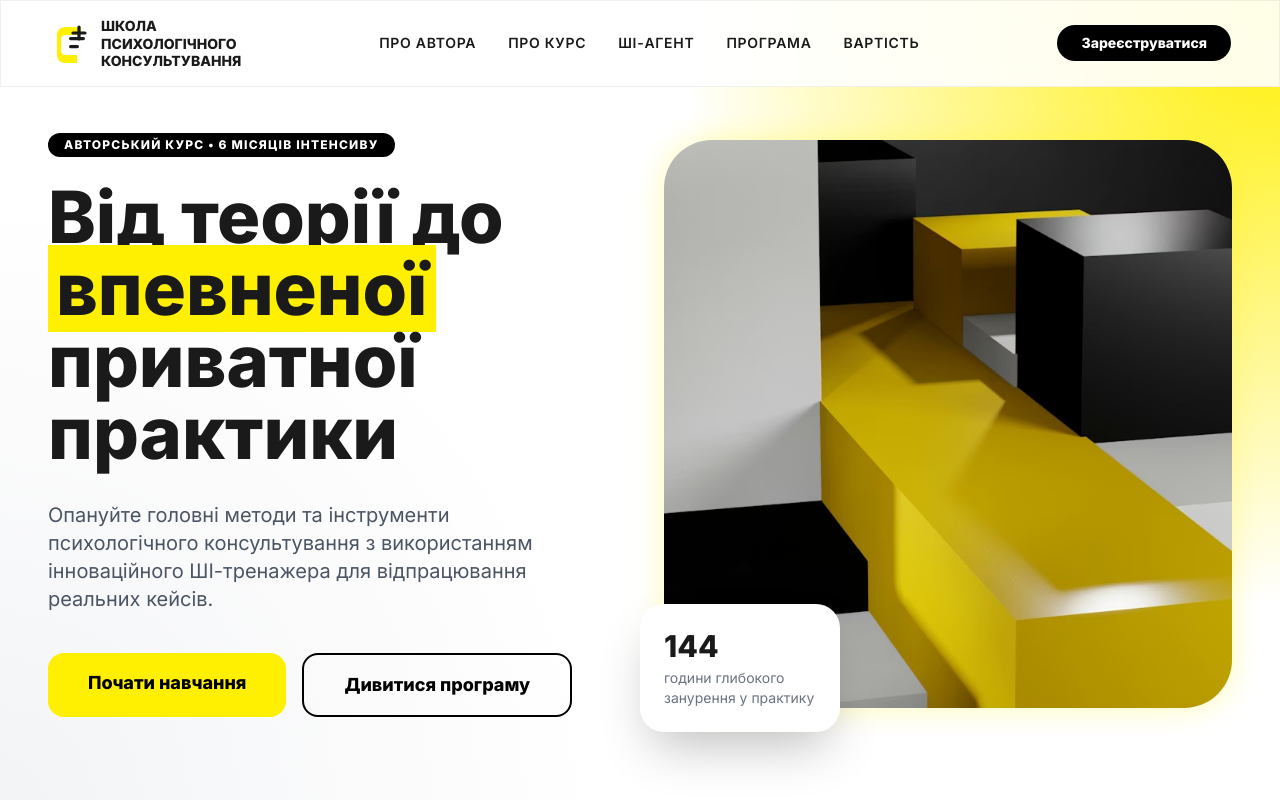
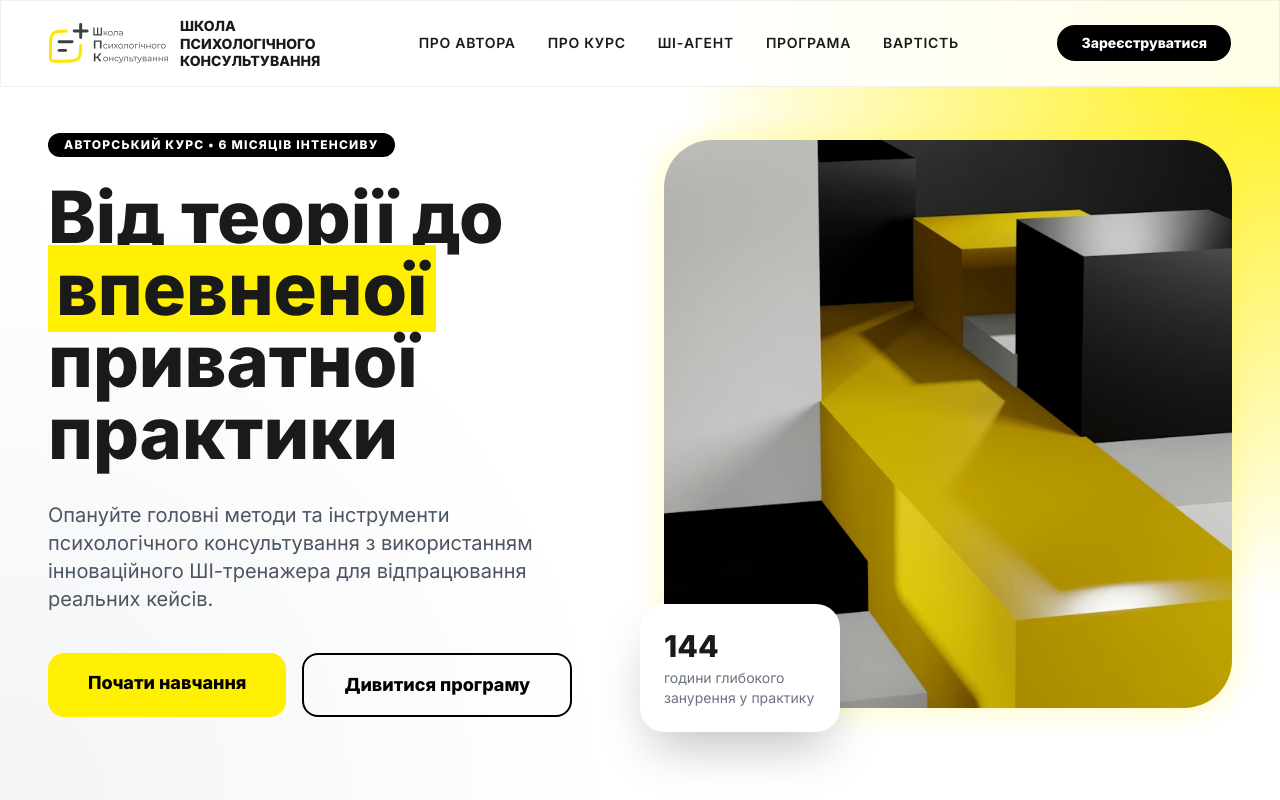
Before and after one commit to androsovzp/psychoschool, a website: page public/index.html in a window 1280 px wide. Shown: the top 800 px of the page. Drawn offline with nearby package versions, Linux system fonts and the light colour scheme.

Commit message:
Replace inline SVG logo with logo.svg across all pages
Co-Authored-By: Claude Sonnet 4.6 <noreply@anthropic.com>

```diff
--- a/public/index.html
+++ b/public/index.html
@@ -102,14 +102,7 @@
         <div class="max-w-7xl mx-auto flex justify-between items-center">
             <!-- Logo -->
             <div class="flex items-center gap-3">
-                <svg width="40" height="40" viewBox="0 0 100 100" fill="none" xmlns="http://www.w3.org/2000/svg">
-                    <path
-                        d="M20 30C20 18.9543 28.9543 10 40 10H80V30H40C34.4772 30 30 34.4772 30 40V70C30 75.5228 34.4772 80 40 80H70V100H40C28.9543 100 20 91.0457 20 80V30Z"
-                        fill="#FFEF00" />
-                    <rect x="50" y="35" width="40" height="8" rx="4" fill="#1a1a1a" />
-                    <rect x="50" y="55" width="25" height="8" rx="4" fill="#1a1a1a" />
-                    <path d="M75 10V40M60 25H90" stroke="#1a1a1a" stroke-width="8" stroke-linecap="round" />
-                </svg>
+                <img src="logo.svg" alt="Школа психологічного консультування" class="h-10 w-auto">
                 <div class="hidden sm:block leading-tight font-bold text-sm">
                     ШКОЛА<br>ПСИХОЛОГІЧНОГО<br>КОНСУЛЬТУВАННЯ
                 </div>
@@ -650,11 +643,7 @@
     <footer class="py-12 px-6 md:px-12 border-t border-gray-100">
         <div class="max-w-7xl mx-auto flex flex-col md:flex-row justify-between items-center gap-8">
             <div class="flex items-center gap-3 opacity-50">
-                <svg width="30" height="30" viewBox="0 0 100 100" fill="none" xmlns="http://www.w3.org/2000/svg">
-                    <path
-                        d="M20 30C20 18.9543 28.9543 10 40 10H80V30H40C34.4772 30 30 34.4772 30 40V70C30 75.5228 34.4772 80 40 80H70V100H40C28.9543 100 20 91.0457 20 80V30Z"
-                        fill="#1a1a1a" />
-                </svg>
+                <img src="logo.svg" alt="ШПК" class="h-8 w-auto">
                 <div class="text-xs font-bold uppercase tracking-widest">© 2026 ШПК. Усі права захищені.</div>
             </div>
             <div class="flex gap-6 text-sm font-bold uppercase">
```
Also changed, not shown: public/offer.html (+1 -6 lines), public/privacy.html (+1 -6 lines).
